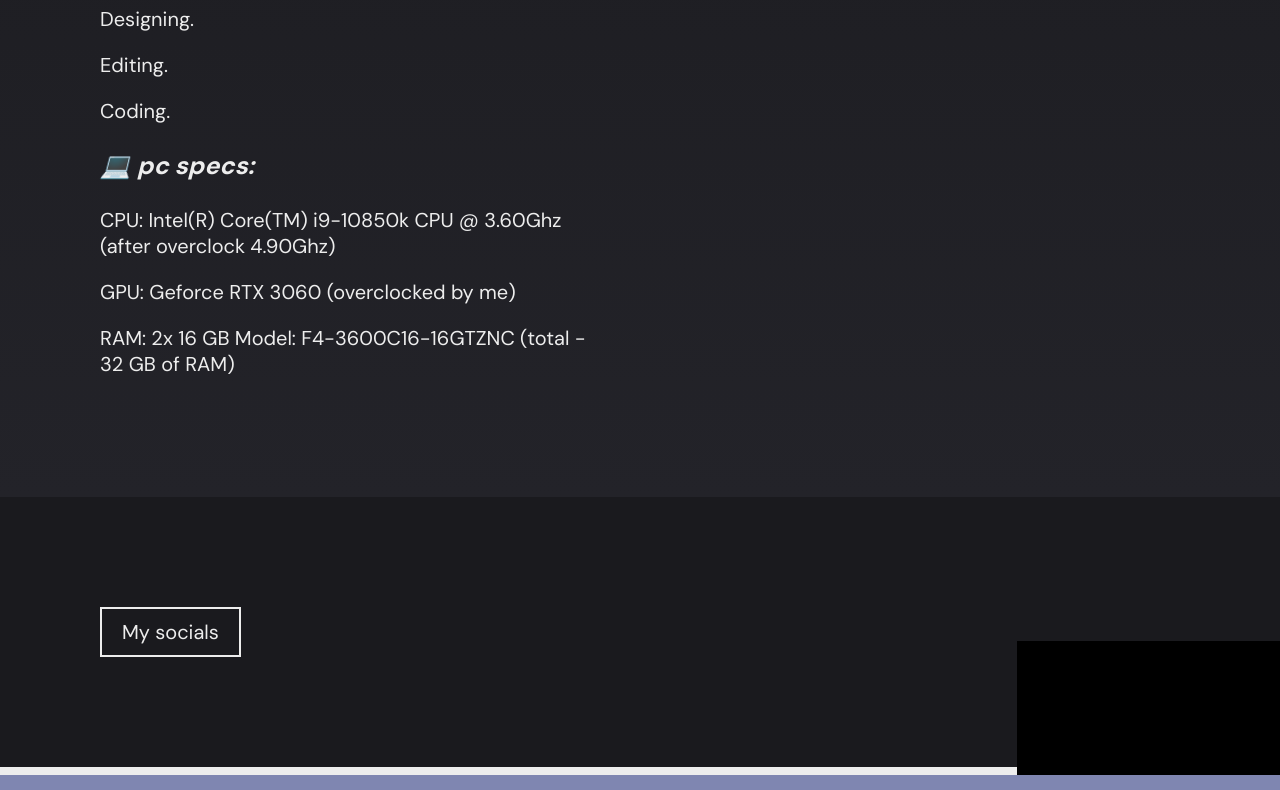
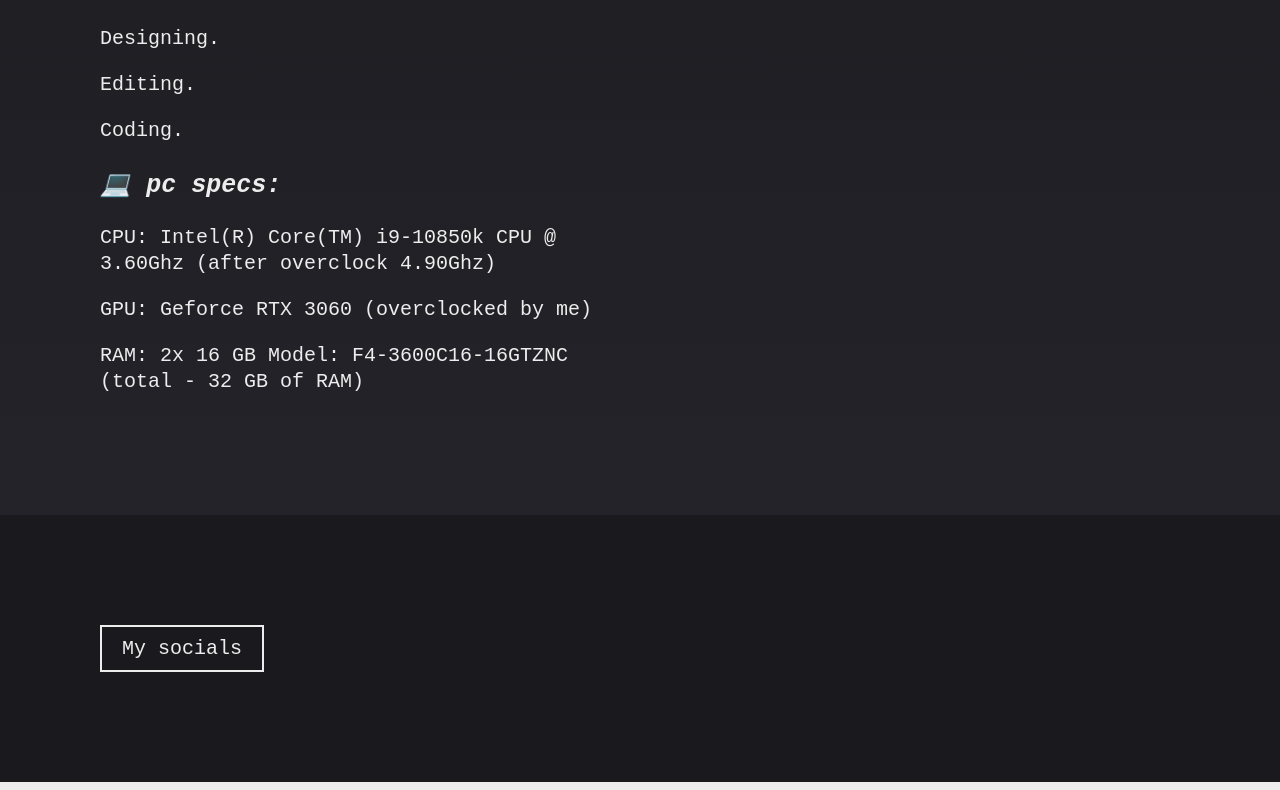
Before and after one commit to entitybtw/personal_website, a plain HTML site: page index.html in a window 1280 px wide. Shown: the part 884-1674 px from the top of the page. Drawn offline with Linux system fonts and the light colour scheme.

Commit message:
changed font

```diff
--- a/index.html
+++ b/index.html
@@ -69,7 +69,7 @@
       margin: 0 auto;
       /* Typography declarations */
       font-size: 62.5%;
-      font-family: 'DM Sans', sans-serif;
+      font-family: 'Classic Console Neue', monospace;
       font-weight: 300;
       background-color: #7f86b1;
       color: #EDEDED;
@@ -88,7 +88,7 @@
                    0px 18px 23px rgba(0,0,0,0.1);
       /* Typography declarations */
       font-size: 4em;
-      font-family: 'DM Sans', sans-serif;
+      font-family: 'Classic Console Neue', monospace;
     }
 
     .masthead-intro {
@@ -274,7 +274,7 @@
       text-decoration: none;
       display: inline-block;
       font-size: 2em;
-      font-family: 'DM Sans', sans-serif;
+      font-family: 'Classic Console Neue', monospace;
       font-weight: 300;
       transition: all 0.2s ease;
       cursor: pointer;
@@ -306,6 +306,7 @@
     <p class="masthead-intro fade-in">Hi, I'm</p>
     <h1 class="masthead-heading fade-in">entitybtw</h1>
   </header>
+
 
   <!-- the div is used to apply the gradient -->
   <div class="gradient">
```
